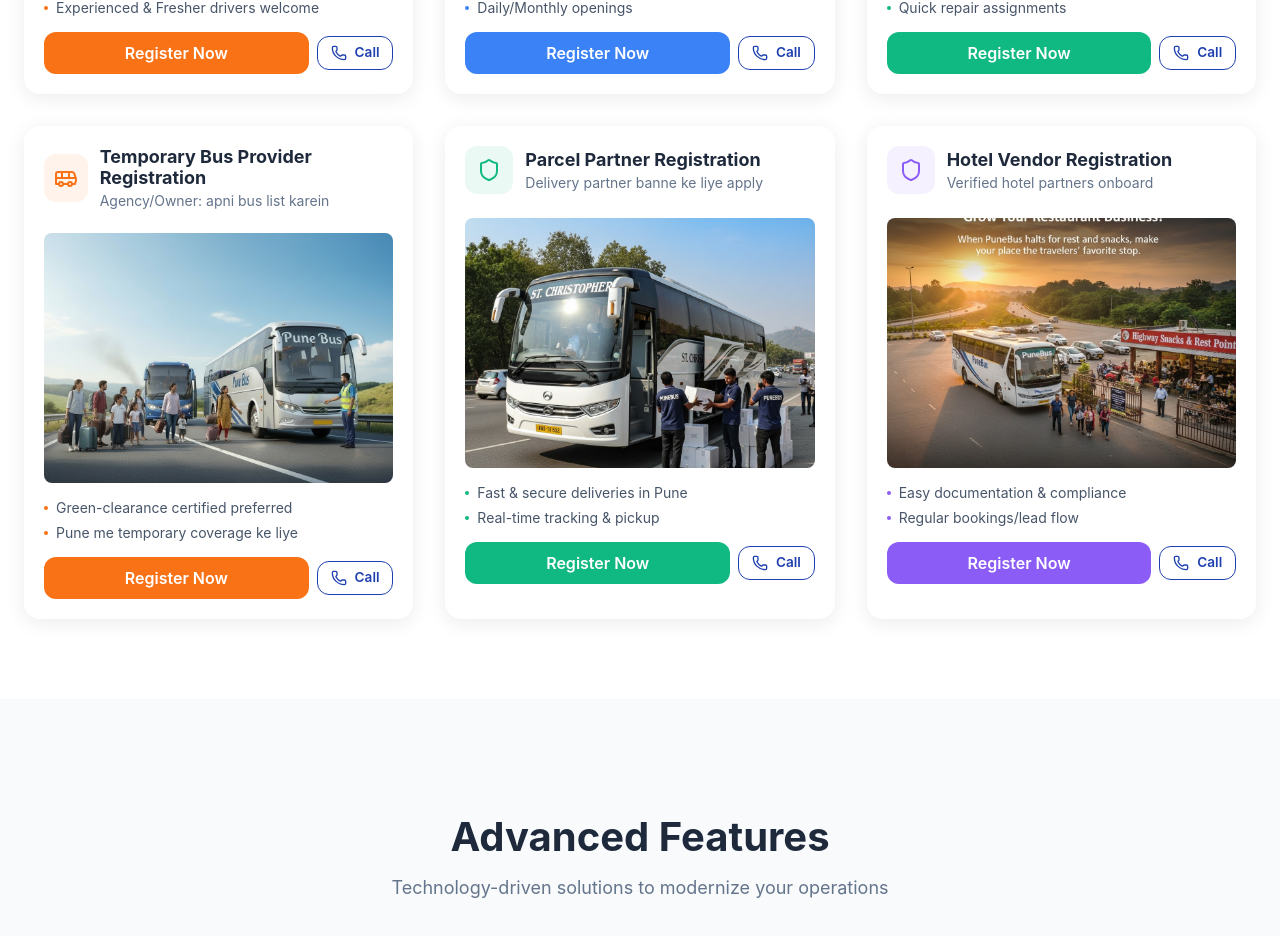
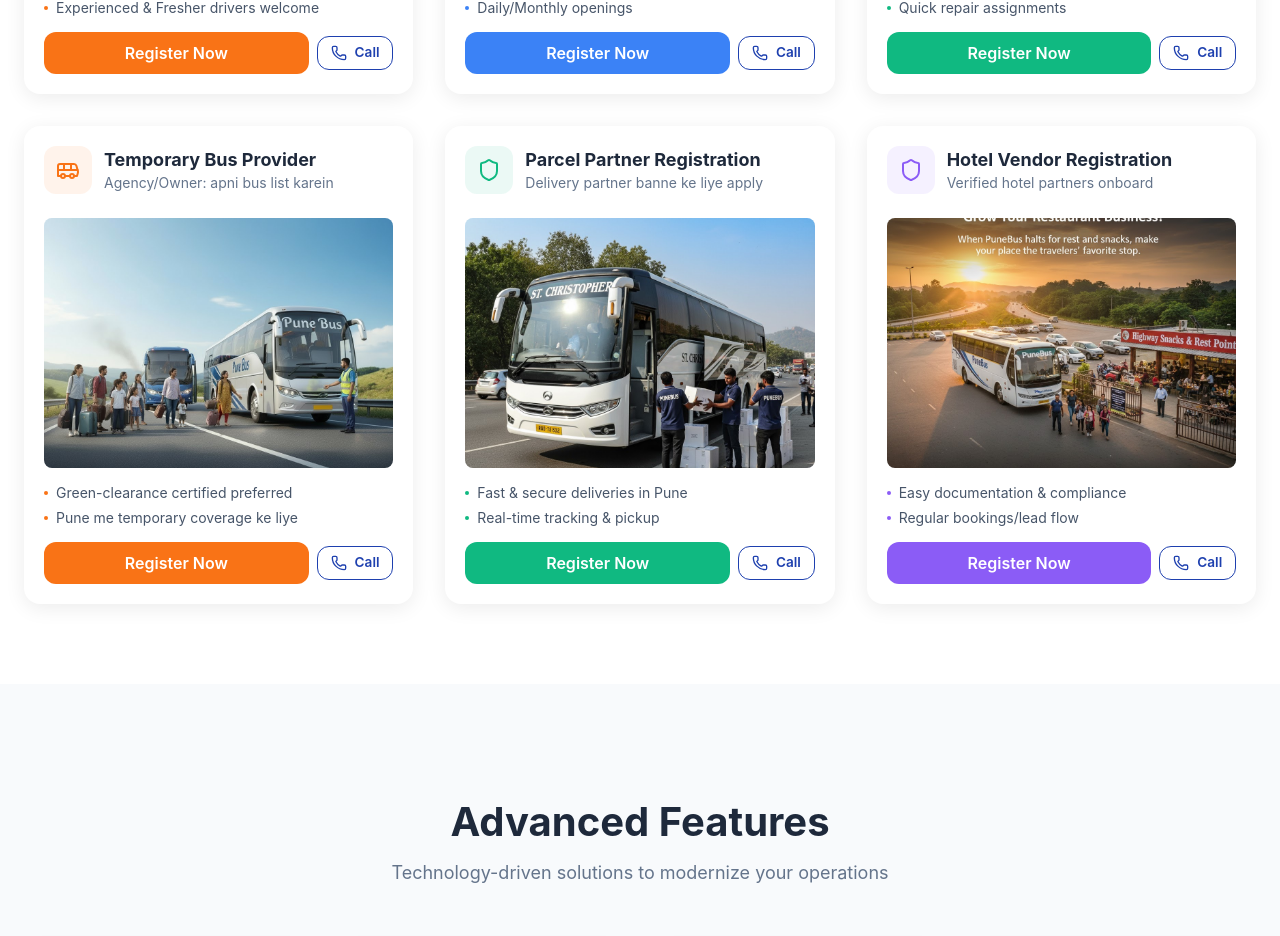
Before and after one commit to prathameshsmule/punebus, a React (Vite) app in the folder Frontend/: page / in a window 1280 px wide. Shown: the part 2093-3029 px from the top of the page. Built offline with nearby package versions, Linux system fonts and the light colour scheme.

Commit message:
Update Home.jsx

```diff
--- a/Frontend/src/pages/Home.jsx
+++ b/Frontend/src/pages/Home.jsx
@@ -535,7 +535,7 @@ const Services = ({ onOpenEnquiry, phone }) => {
     },
     {
       icon: Bus,
-      title: "Temporary Bus Provider Registration",
+      title: "Temporary Bus Provider ",
       subtitle: "Agency/Owner: apni bus list karein",
       features: [
         "Green-clearance certified preferred",
```
